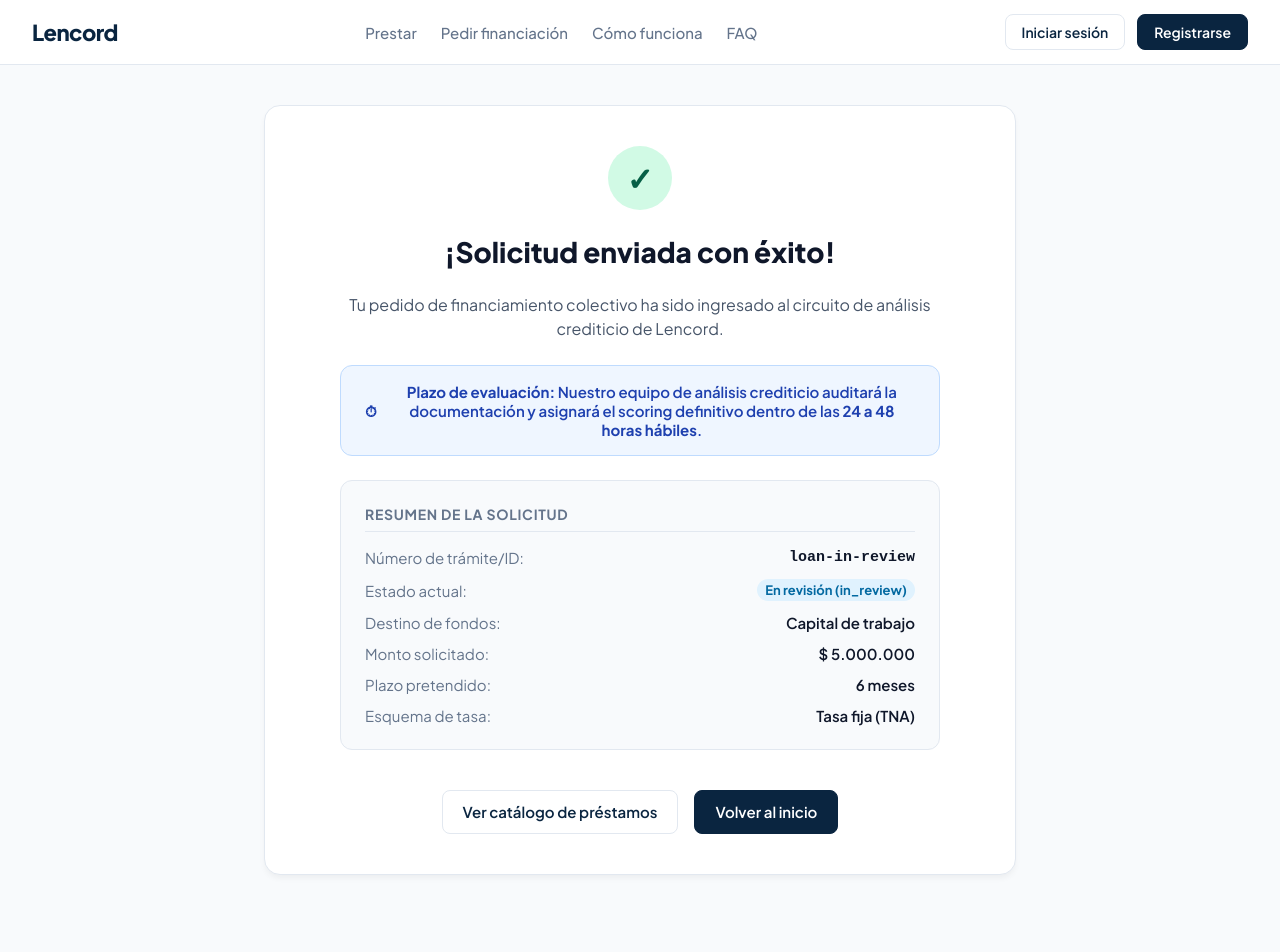
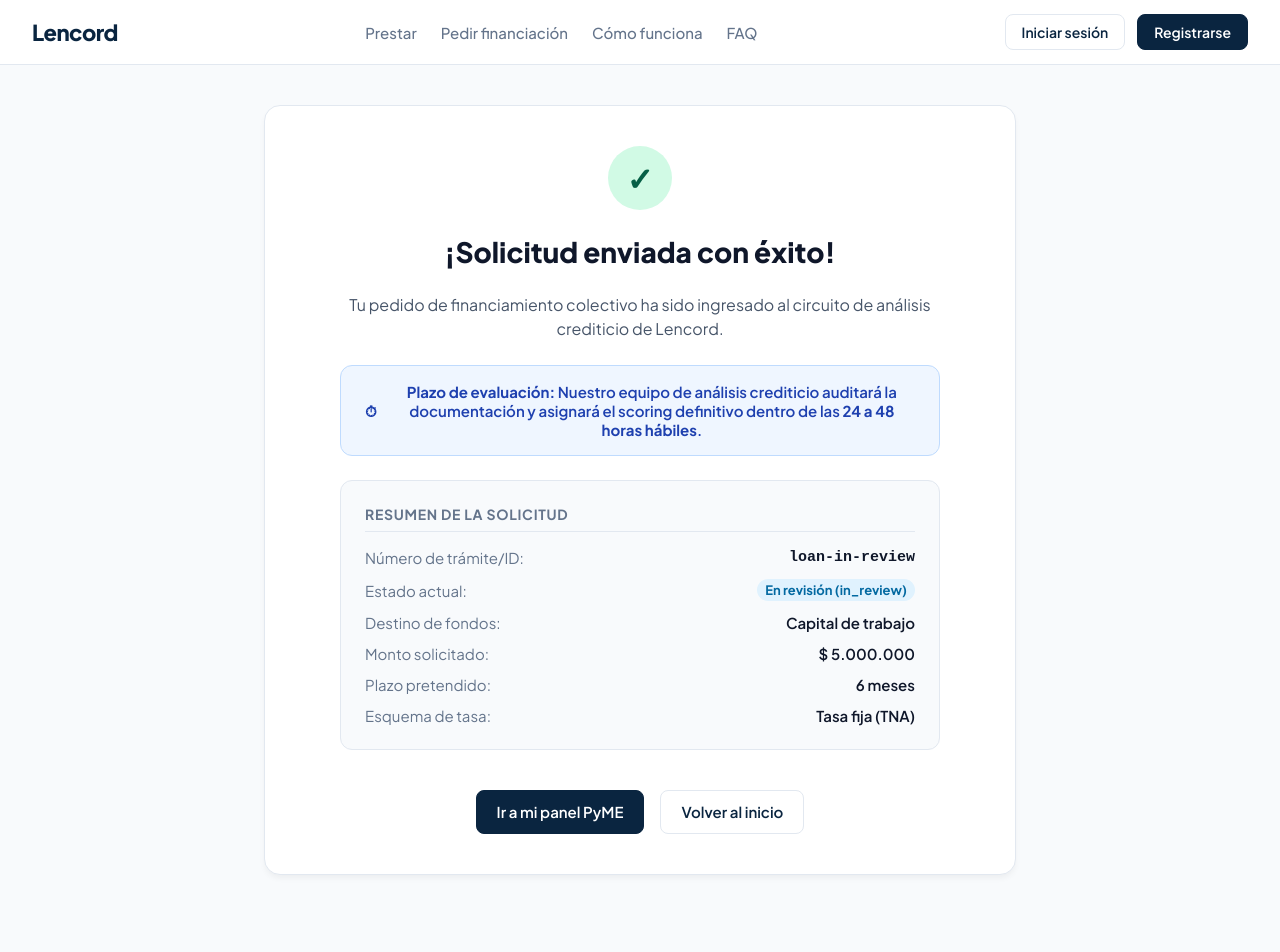
Before and after one commit to rfhfmnn/lencord, a Next.js app: page /solicitar/confirmacion in a window 1280 px wide. Shown: the top 952 px of the page. Built offline with nearby package versions, Linux system fonts and the light colour scheme; no server answers.

Commit message:
fix(solicitar): replace loan catalog button with PyME dashboard link in confirmation

```diff
--- a/components/solicitar/ApplicationConfirmation.tsx
+++ b/components/solicitar/ApplicationConfirmation.tsx
@@ -113,14 +113,14 @@ export function ApplicationConfirmation({
         </div>
       </div>
 
-      <div style={{ display: 'flex', gap: '1rem', marginTop: '1rem' }}>
-        <Link href="/marketplace">
-          <Button variant="bordered" size="md">
-            Ver catálogo de préstamos
+      <div style={{ display: 'flex', gap: '1rem', marginTop: '1rem', flexWrap: 'wrap' }}>
+        <Link href="/dashboard/pyme">
+          <Button variant="primary" size="md">
+            Ir a mi panel PyME
           </Button>
         </Link>
         <Link href="/">
-          <Button variant="primary" size="md">
+          <Button variant="bordered" size="md">
             Volver al inicio
           </Button>
         </Link>
```
Also changed, not shown: 1 other file (tests, documents, lock files or other folders).
